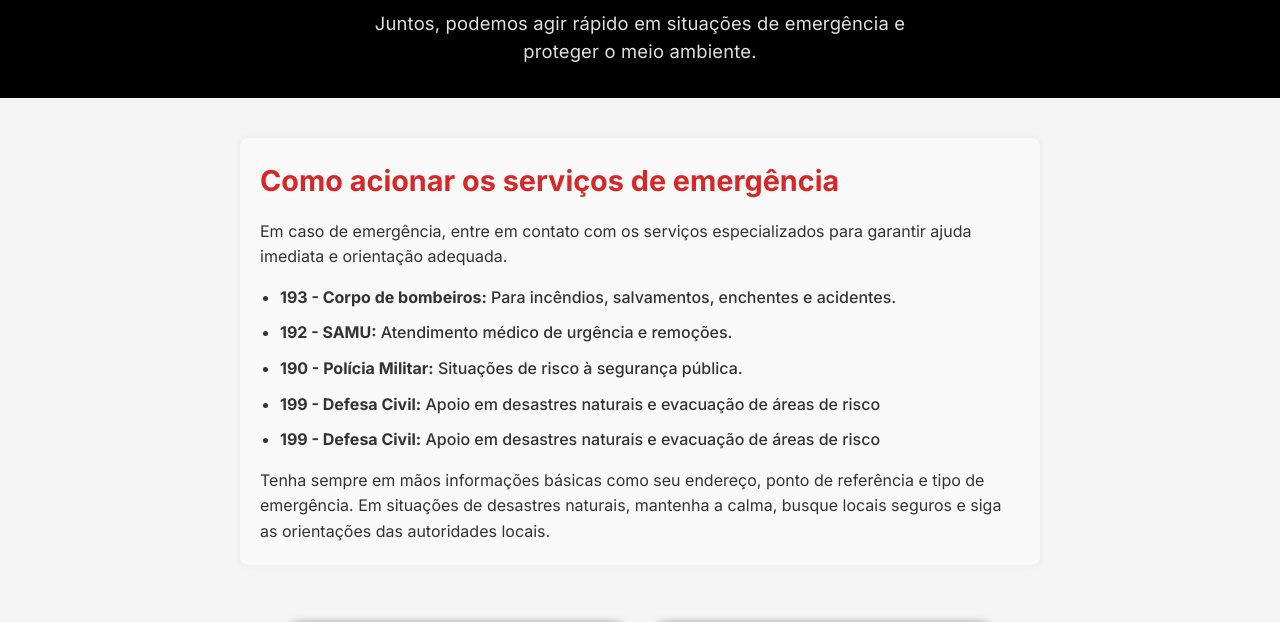
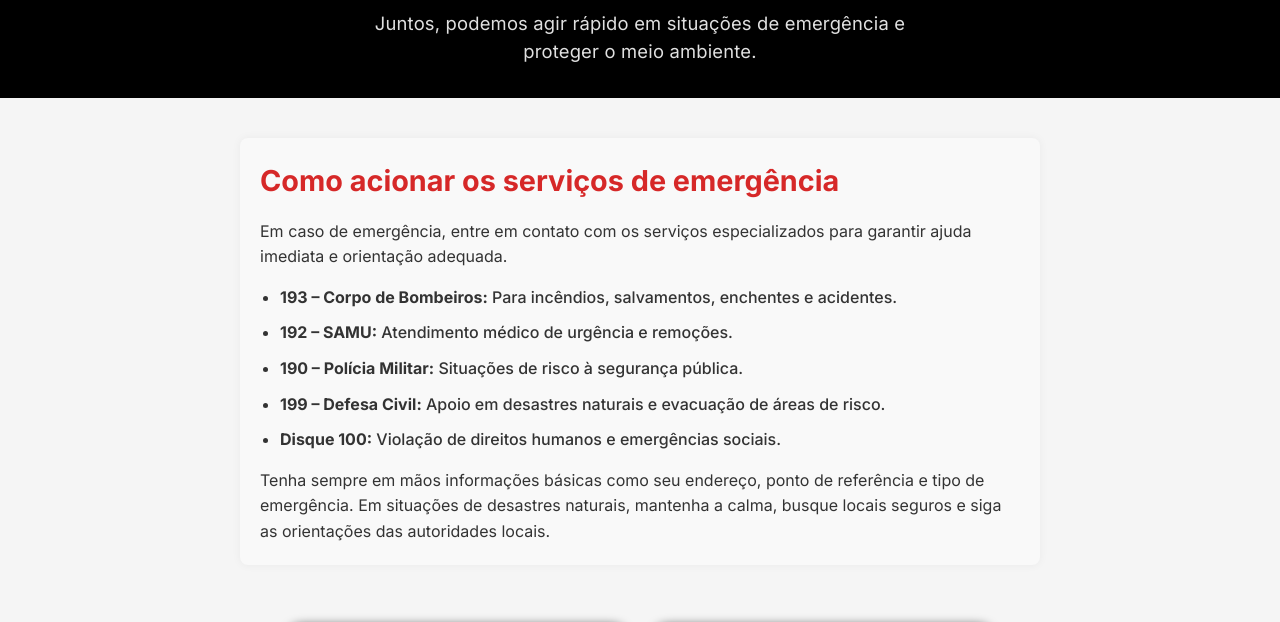
Before and after one commit to agro-conecta-FIAP/WeHeroes, a plain HTML site: page pages/dashboard.html in a window 1280 px wide. Shown: the part 140-762 px from the top of the page. Drawn offline with Linux system fonts and the light colour scheme.

Commit message:
Update dashboard.html
Signed-off-by: PedroArias123 <pedroarias2309@gmail.com>

```diff
--- a/pages/dashboard.html
+++ b/pages/dashboard.html
@@ -26,16 +26,16 @@
           meio ambiente.
         </p>
       </header>
-<section class ="emergency-info">
+<section class="emergency-info">
   <h2>Como acionar os serviços de emergência</h2>
   <p>Em caso de emergência, entre em contato com os serviços especializados para garantir ajuda imediata e orientação adequada.</p>
 
   <ul>
-    <li><strong>193 - Corpo de bombeiros:</strong> Para incêndios, salvamentos, enchentes e acidentes.</li>
-    <li><strong>192 - SAMU:</strong> Atendimento médico de urgência e remoções.</li>
-    <li><strong>190 - Polícia Militar:</strong> Situações de risco à segurança pública.</li>
-    <li><strong>199 - Defesa Civil:</strong> Apoio em desastres naturais e evacuação de áreas de risco</li>
-    <li><strong>199 - Defesa Civil:</strong> Apoio em desastres naturais e evacuação de áreas de risco</li>
+    <li><strong>193 – Corpo de Bombeiros:</strong> Para incêndios, salvamentos, enchentes e acidentes.</li>
+    <li><strong>192 – SAMU:</strong> Atendimento médico de urgência e remoções.</li>
+    <li><strong>190 – Polícia Militar:</strong> Situações de risco à segurança pública.</li>
+    <li><strong>199 – Defesa Civil:</strong> Apoio em desastres naturais e evacuação de áreas de risco.</li>
+    <li><strong>Disque 100:</strong> Violação de direitos humanos e emergências sociais.</li>
   </ul>
 
   <p>Tenha sempre em mãos informações básicas como seu endereço, ponto de referência e tipo de emergência. Em situações de desastres naturais, mantenha a calma, busque locais seguros e siga as orientações das autoridades locais.</p>
@@ -113,5 +113,6 @@
       </footer>
     </div>
     <script src="../interaction/route-controller/dashboard.js"></script>
-  </body>
+
+</body>
 </html>
```
